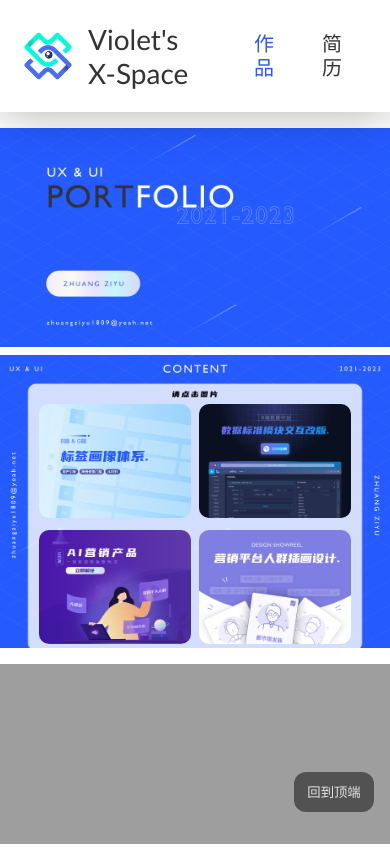
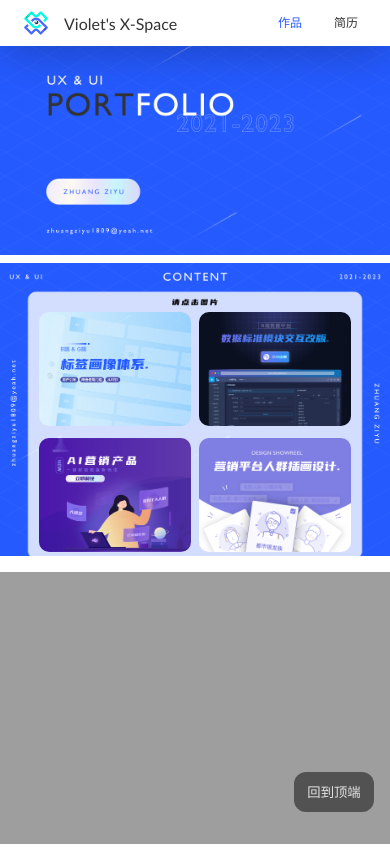
Before and after one commit to Violetziyu/violetziyu.github.io, a plain HTML site: page index.html in a window 390 px wide. Drawn offline with Linux system fonts and the light colour scheme.

Commit message:
0416-5: favicon, menu adjustment

```diff
--- a/index.html
+++ b/index.html
@@ -4,6 +4,7 @@
 <meta charset="UTF-8">
 <meta name="viewport" content="width=device-width, initial-scale=1.0">
 <title>庄紫羽的作品集网站</title>
+<link rel="icon" href="images/logo.png" type="image/x-icon">
 <link rel="stylesheet" href="nav-styles.css"> <!-- 链接您的样式表 -->
 
 
--- a/nav-styles.css
+++ b/nav-styles.css
@@ -106,3 +106,26 @@ ul {
 ul li {
   padding-left: 0; /* 如果需要，可以添加一些左边距 */
 }
+
+
+
+@media (max-width: 768px) {
+  .navbar-logo img {
+    height: 24px;
+  }
+
+  .navbar-logo span {
+   font-size: 16px;
+  }
+
+  .navbar-menu {
+    font-size: 12px;
+    margin-right: 16px;
+    margin-top: 8px;
+    margin-bottom: 8px;
+  }
+
+  .navbar-menu a.nav-link {
+    padding: 8px 16px;
+  }
+    }
--- a/styles.css
+++ b/styles.css
@@ -6,7 +6,7 @@
 
   @media (max-width: 768px) {
    .image-container {
-      padding-top: 128px;
+      padding-top: 36px;
     }
      }
 
```
Also changed, not shown: 2 other files.
